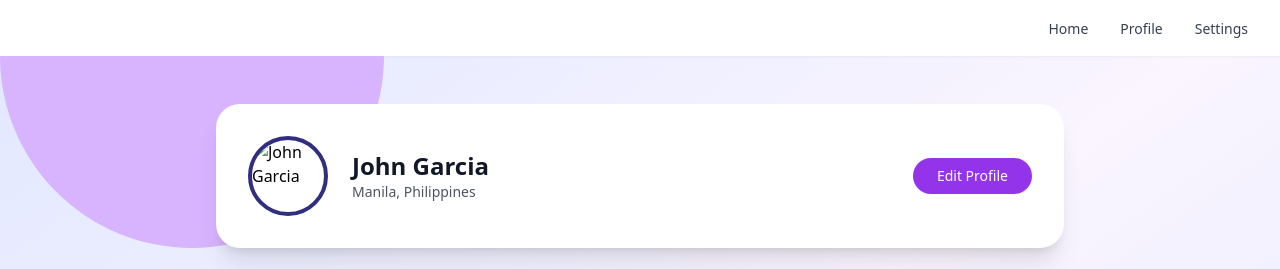
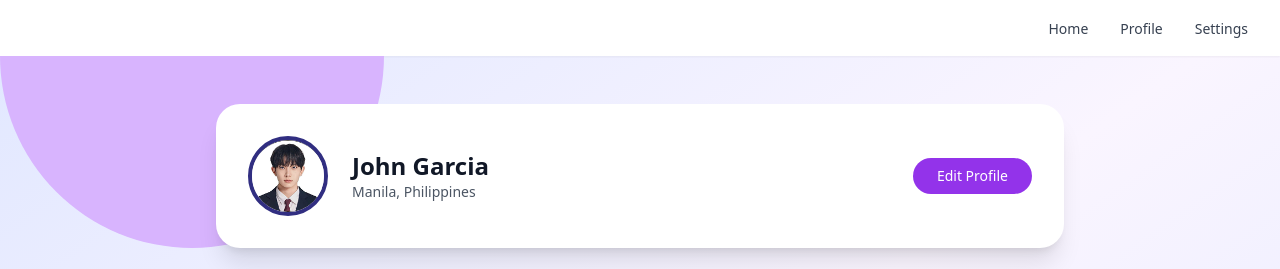
Before and after one commit to Bluwii/langpals, a website: page profile.html in a window 1280 px wide. Shown: the top 269 px of the page. Drawn offline with nearby package versions, Linux system fonts and the light colour scheme; the site is published under a folder, as on GitHub Pages, so addresses that start at the root find nothing.

Commit message:
Remove leading slash from image path

```diff
--- a/profile.html
+++ b/profile.html
@@ -29,7 +29,7 @@
         <div class="bg-white rounded-3xl p-8 shadow-xl mb-6">
             <div class="flex items-center justify-between">
                 <div class="flex items-center gap-6">
-                    <img src="/src/public/images/men.png" alt="John Garcia" class="w-20 h-20 rounded-full object-cover border-4 border-indigo-900">
+                    <img src="src/public/images/men.png" alt="John Garcia" class="w-20 h-20 rounded-full object-cover border-4 border-indigo-900">
                     <div>
                         <h1 class="text-2xl font-bold text-gray-900">John Garcia</h1>
                         <p class="text-gray-600 text-sm">Manila, Philippines</p>
```
